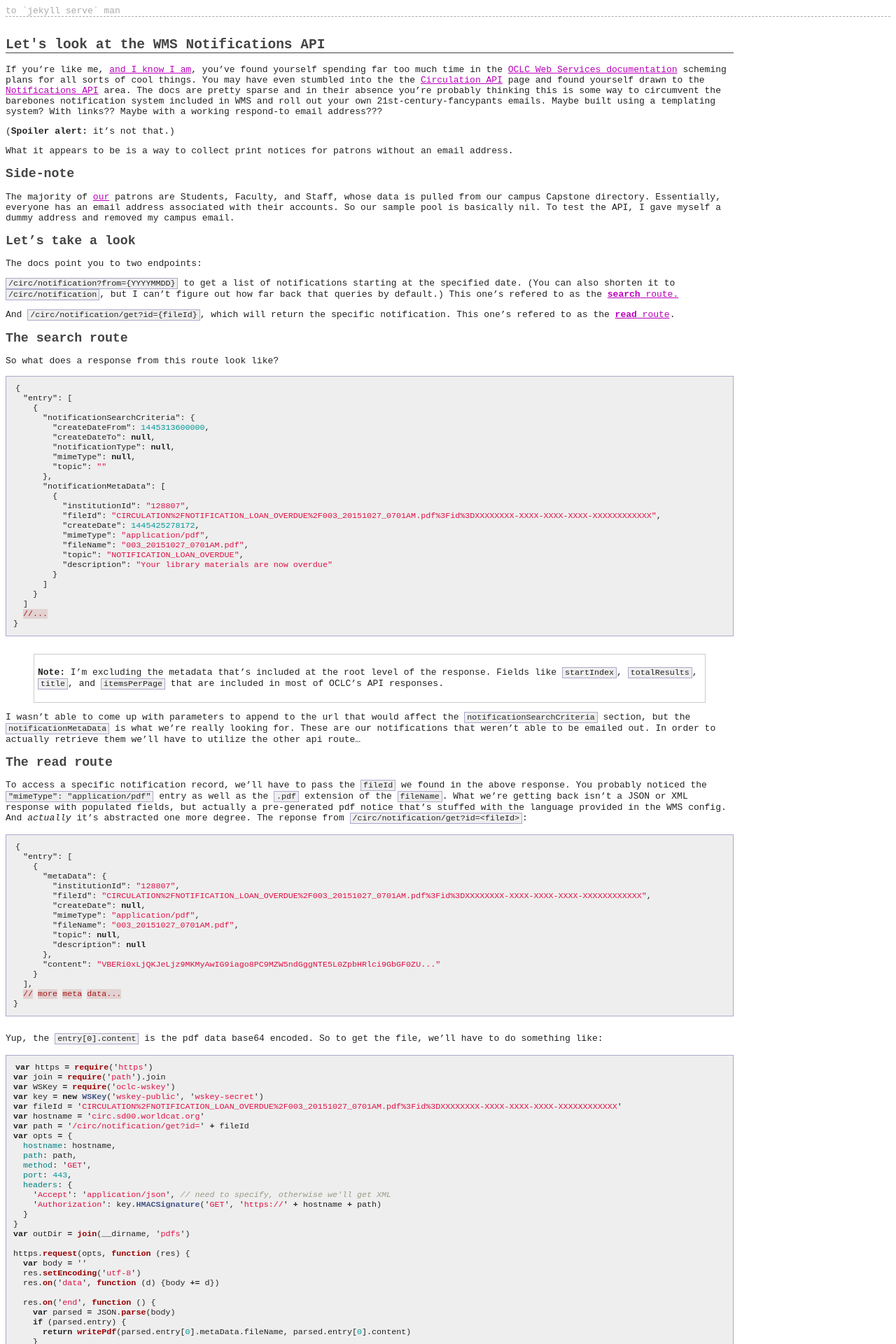
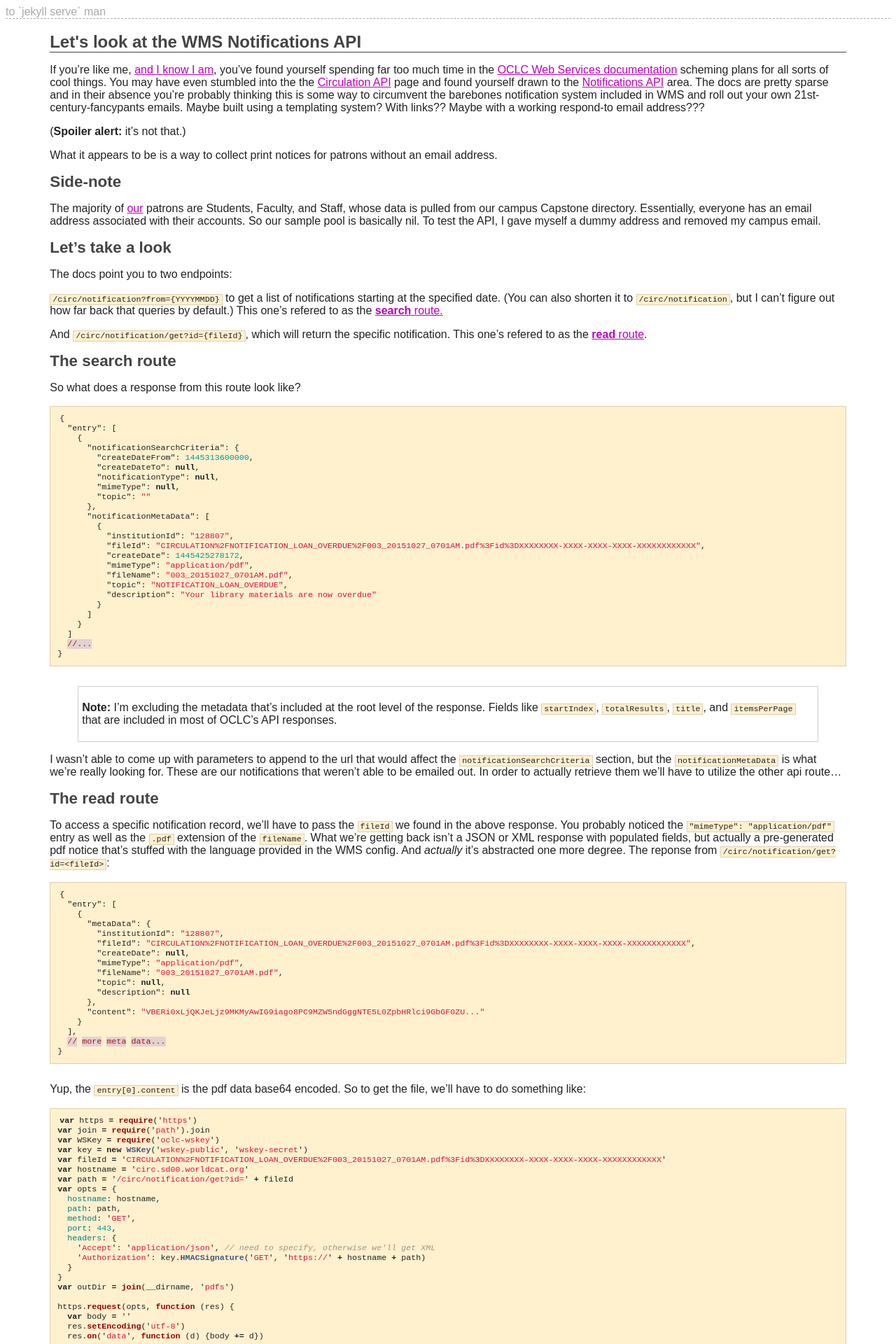
Before and after one commit to malantonio/blog, a Jekyll site: the page built from _posts/2015-11-01-lets-look-at-the-wms-notifications-api.markdown, in a window 1280 px wide. Shown: the top 1920 px of the page at 70% size. Built offline with Jekyll 4.4.1, drawn with Linux system fonts in a browser that asks for light colours; Markdown is read by kramdown in place of the engine named in the settings.

Commit message:
:fashion:

```diff
--- a/_config.yml
+++ b/_config.yml
@@ -8,6 +8,8 @@ twitter_username: afrmalantonio
 github_username:  malantonio
 permalink: /:year/:month/:day/:title.html
 
+exclude: [readme.md]
+
 # Build settings
 markdown: redcarpet
 
--- a/_layouts/default.html
+++ b/_layouts/default.html
@@ -10,24 +10,23 @@
     <link rel="canonical" href="{{ site.url }}{{ site.baseurl }}{{ page.url | replace:'index.html','' }}">
     <style>
     *, *:before, *:after { box-sizing: border-box; }
-    body { color: #222; font-family: monospace; font-size: 13px; }
+    body { color: #222; font-family: 'Arial', sans-serif; }
     body > header { border-bottom: 1px dashed #aaa;  color: #aaa; }
     body > header a, body > footer a { color: #aaa; }
     body > header a:hover, body > footer a:hover { color: #111; }
     body > header a { text-decoration: none; }
-    .blarg-content { padding: 1em 0; }
-    p { line-height: 15px; }
+    .blarg-content { margin: auto; padding: 1em 0; width: 90%; }
     h1 code, h2 code, h3 code, h4 code, h5 code, h6 code, a code,
     p code, li > code, blockquote > code, pre {
-        background-color: #eee;
-        border: 1px solid #aac;
+        background-color: #fff0ce;
+        border: 1px solid #ddd0ae;
         font-size: .90em;
         margin-top: .125em;
     }
     pre { padding: 10px; width: auto; }
     code { padding: 0 3px; }
     .highlight { max-width: 100%; overflow-x: scroll; }
-    h1, h2, h3, h4, h5, h6 { color: #444; }
+    h1, h2, h3, h4, h5, h6 { color: #444; margin: .125em auto; }
     h1 { border-bottom: 1px solid #444; font-size: 1.5em; }
     h2 { font-size: 1.4em; }
     h3 { font-size: 1.3em; }
@@ -36,8 +35,9 @@
     h6 { font-size: 1em; }
     a { color: #bb00bb; }
     blockquote { border: 1px solid #ccc; padding: 5px; }
+    blockquote cite { display: block; margin-left: 1em; }
+    blockquote cite:before { content: '\2014'; margin-right: .25em; }
     .posts-index { list-style-type: none; margin: 0; padding: 0; }
-    .post { max-width: 80em; }
     .post img { border: 1px dotted #aa77aa; }
     .post-date { display: inline-block; font-weight: bold; width: 10.5em; }
     .post-meta { color: #bb88bb; font-size: .85em; }
@@ -55,7 +55,14 @@
         display: inline-block;
         min-width: 100%;
       }
+
+      .blarg-content { width: 100%; }
     }
+
+    .face { border-radius: 100%; float: right; }
+
+    /* fix dat float */
+    .blarg-content:after { clear: both; content: ""; display: table; }
 
     /* sin tax (from jekyll default) */
     .highlight .c { color: #999988; font-style: italic } /* Comment */
```
